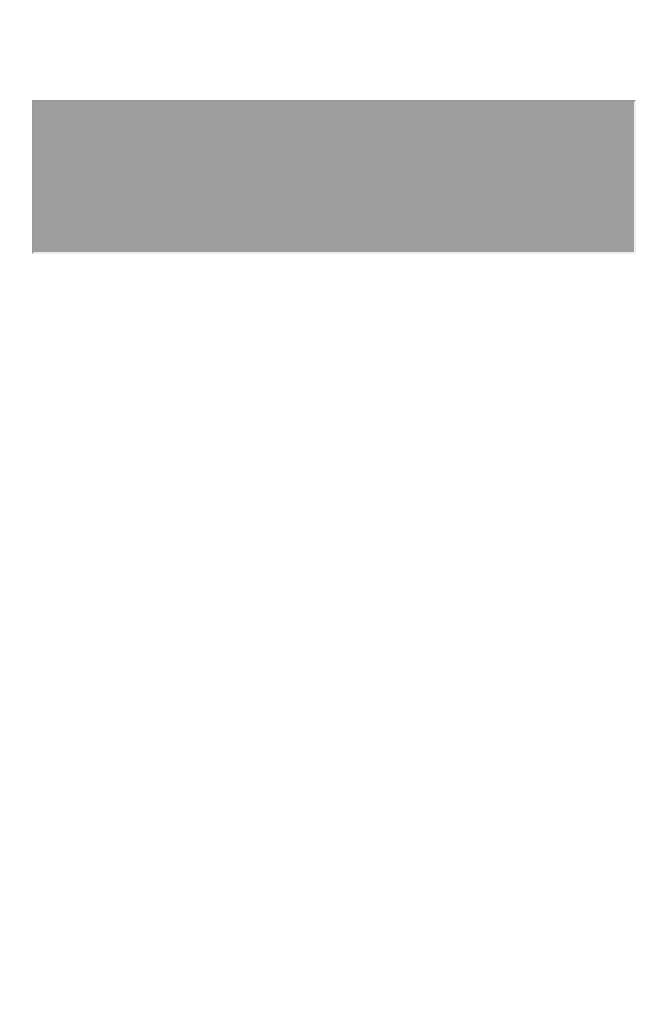
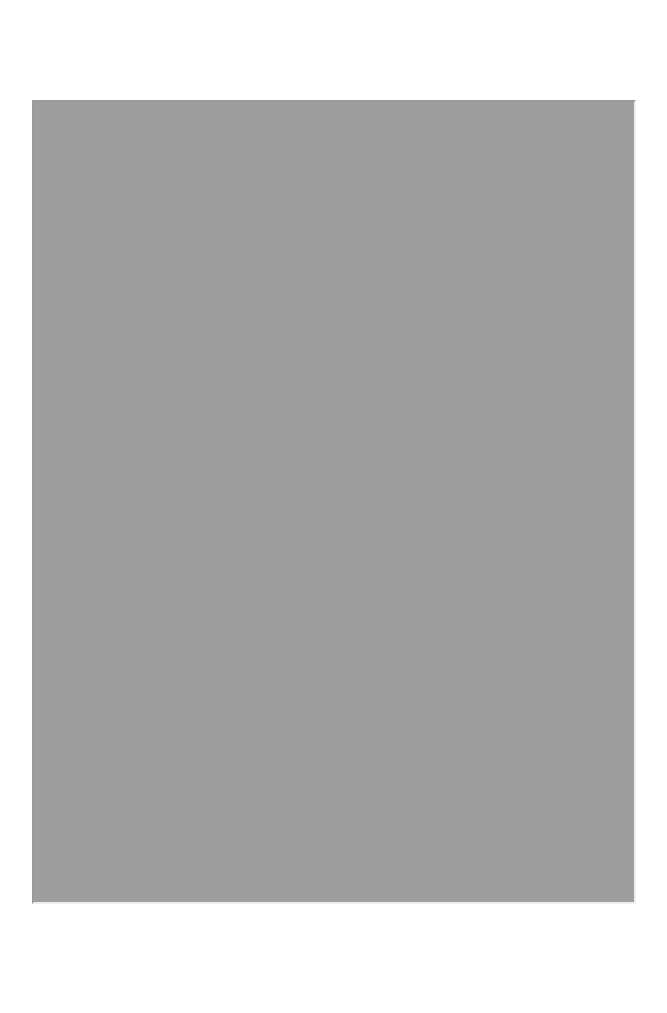
Before and after one commit to quxiaofeng/shenzhenmeetup.ml, a Jekyll site: the page built from index.md, in a window 1280 px wide. Shown: the whole page, without its empty margins (308-975 px from the left). Built offline with Jekyll 4.4.1, drawn with Linux system fonts in a browser that asks for light colours; nearby versions of some CDN libraries; before the commit the page ends 900 px from its top, so only the background shows below that.

```diff
--- a/index.md
+++ b/index.md
@@ -1,4 +1,4 @@
 ---
 layout: pdf
 ---
-<iframe src="{{ site.url }}/docs/julia-shenzhen-meetup-talk-by-quxiaofeng.pdf" width="100%" height="100%"></iframe>
+<iframe src="{{ site.url }}/docs/julia-shenzhen-meetup-talk-by-quxiaofeng.pdf" width="100%" height="800"></iframe>
```
